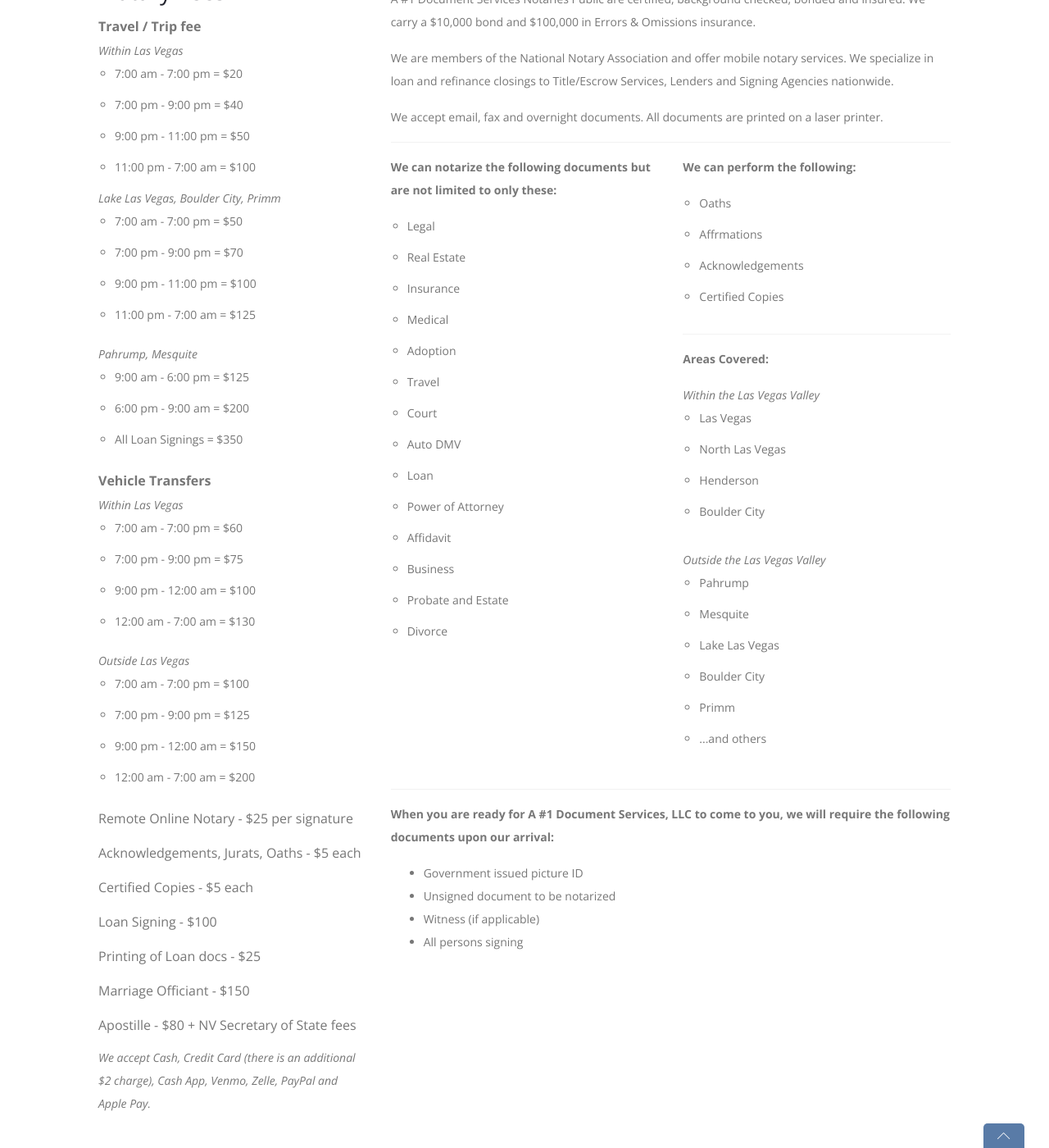
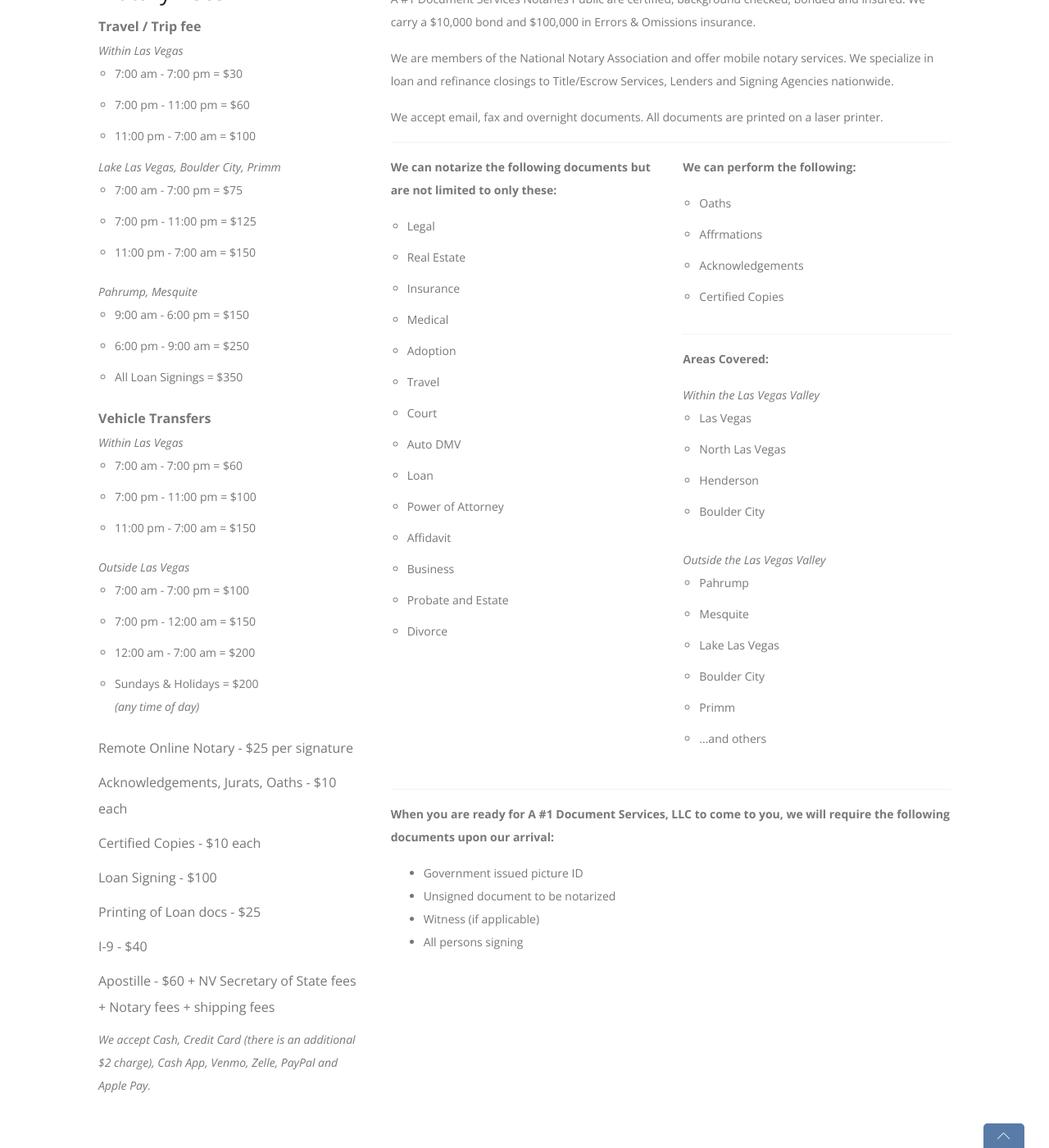
Before and after one commit to rg45-com/a1documentservices, a Jekyll site: the page built from mobile-notary-public-las-vegas.html, in a window 1280 px wide and 1400 px high, scrolled down 1132 px. Shown: the whole window at 82% size. Built offline with Jekyll 4.4.1, drawn with Linux system fonts in a browser that asks for light colours; some web fonts are replaced.

Commit message:
Pricing adjustments

```diff
--- a/fingerprinting.html
+++ b/fingerprinting.html
@@ -50,9 +50,9 @@
       <div class="row">
         <div class="col-lg-12 order-lg-12">
           <h3 class="font-base-400">Fingerprinting Fees</h3>
-          <p class="sidebar-subtitle font-weight-normal pb10">Fresh Ink Prints - $20</p>
-          <p class="sidebar-subtitle font-weight-normal pb10">Fresh Ink Additional Card(s) - $5 each</p>
-          <p class="sidebar-subtitle font-weight-normal pb10">Mobile Service Trip Charge - $20 in the Las Vegas Valley</p>
+          <p class="sidebar-subtitle font-weight-normal pb10">Fresh Ink Prints - $25</p>
+          <p class="sidebar-subtitle font-weight-normal pb10">Fresh Ink Additional Card(s) - $10 each</p>
+          <p class="sidebar-subtitle font-weight-normal pb10">Mobile Service Trip Charge - $30 in the Las Vegas Valley</p>
           {%- include payment-types.html %}
         </div>
 
--- a/mobile-notary-public-las-vegas.html
+++ b/mobile-notary-public-las-vegas.html
@@ -135,24 +135,22 @@
           <p class="sidebar-subtitle">Travel / Trip fee</p>
           <p class="mb0 font-italic">Within Las Vegas</p>
           <ul class="bullet-list mb0">
-            <li>7:00 am - 7:00 pm = $20</li>
-            <li>7:00 pm - 9:00 pm = $40</li>
-            <li>9:00 pm - 11:00 pm = $50</li>
+            <li>7:00 am - 7:00 pm = $30</li>
+            <li>7:00 pm - 11:00 pm = $60</li>
             <li>11:00 pm - 7:00 am = $100</li>
           </ul>
 
           <p class="font-italic mb0">Lake Las Vegas, Boulder City, Primm</p>
           <ul class="bullet-list mb10">
-            <li>7:00 am - 7:00 pm = $50</li>
-            <li>7:00 pm - 9:00 pm = $70</li>
-            <li>9:00 pm - 11:00 pm = $100</li>
-            <li>11:00 pm - 7:00 am = $125</li>
+            <li>7:00 am - 7:00 pm = $75</li>
+            <li>7:00 pm - 11:00 pm = $125</li>
+            <li>11:00 pm - 7:00 am = $150</li>
           </ul>
 
           <p class="font-italic mb0">Pahrump, Mesquite</p>
           <ul class="bullet-list mb10">
-            <li>9:00 am - 6:00 pm = $125</li>
-            <li>6:00 pm - 9:00 am = $200</li>
+            <li>9:00 am - 6:00 pm = $150</li>
+            <li>6:00 pm - 9:00 am = $250</li>
             <li>All Loan Signings = $350</li>
           </ul>
 
@@ -160,27 +158,27 @@
           <p class="font-italic mb0">Within Las Vegas</p>
           <ul class="bullet-list mb10">
           <li>7:00 am - 7:00 pm  = $60</li>
-          <li>7:00 pm - 9:00 pm  = $75</li>
-          <li>9:00 pm - 12:00 am = $100</li>
-          <li>12:00 am - 7:00 am = $130</li>
+          <li>7:00 pm - 11:00 pm = $100</li>
+          <li>11:00 pm - 7:00 am = $150</li>
           </ul>
 
           <p class="font-italic mb0">Outside Las Vegas</p>
           <ul class="bullet-list mb10">
           <li>7:00 am - 7:00 pm  = $100</li>
-          <li>7:00 pm - 9:00 pm  = $125</li>
-          <li>9:00 pm - 12:00 am = $150</li>
+          <li>7:00 pm - 12:00 am = $150</li>
           <li>12:00 am - 7:00 am = $200</li>
+          <li>Sundays &amp; Holidays = $200<br/>
+              <i>(any time of day)</i></li>
 
           </ul>
 
           <p class="sidebar-subtitle font-weight-normal pb10">Remote Online Notary - $25 per signature</p>
-          <p class="sidebar-subtitle font-weight-normal pb10">Acknowledgements, Jurats, Oaths - $5 each</p>
-          <p class="sidebar-subtitle font-weight-normal pb10">Certified Copies - $5 each</p>
+          <p class="sidebar-subtitle font-weight-normal pb10">Acknowledgements, Jurats, Oaths - $10 each</p>
+          <p class="sidebar-subtitle font-weight-normal pb10">Certified Copies - $10 each</p>
           <p class="sidebar-subtitle font-weight-normal pb10">Loan Signing - $100</p>
           <p class="sidebar-subtitle font-weight-normal pb10">Printing of Loan docs - $25</p>
-          <p class="sidebar-subtitle font-weight-normal pb10">Marriage Officiant - $150</p>
-          <p class="sidebar-subtitle font-weight-normal pb10">Apostille - $80 + NV Secretary of State fees</p>
+          <p class="sidebar-subtitle font-weight-normal pb10">I-9 - $40</p>
+          <p class="sidebar-subtitle font-weight-normal pb10">Apostille - $60 + NV Secretary of State fees + Notary fees + shipping fees</p>
 
           {%- include payment-types.html %}
         </div>
```
